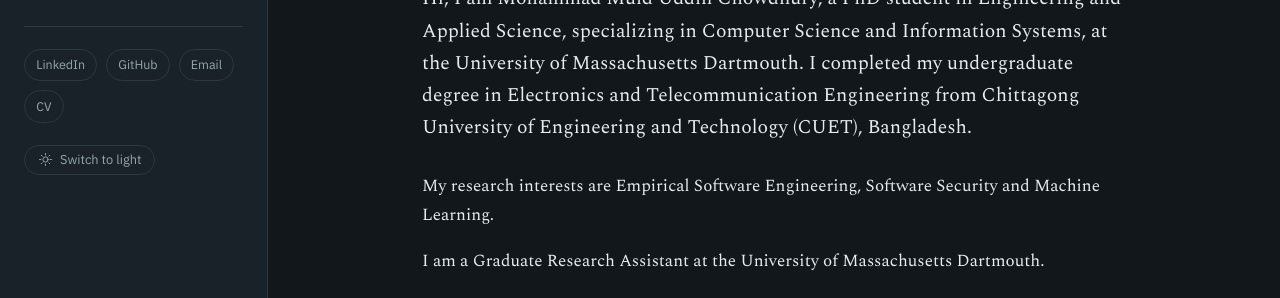
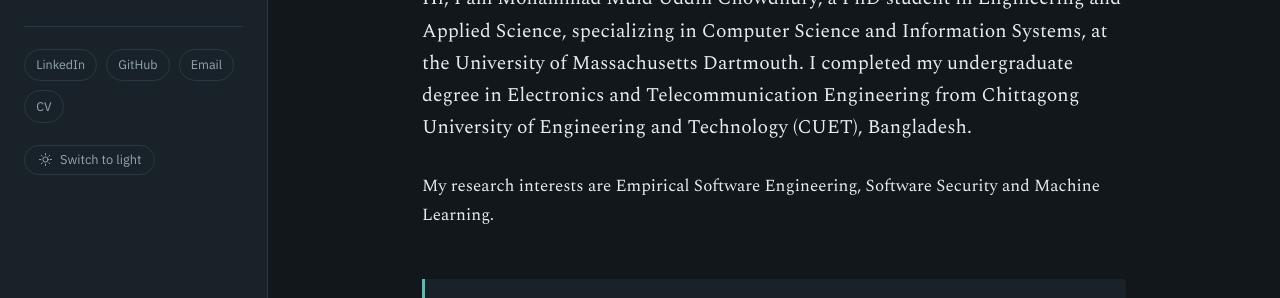
Before and after one commit to muid-uddin-chowdhury/muid-uddin-chowdhury.github.io, a plain HTML site: page index.html in a window 1280 px wide. Shown: the part 424-722 px from the top of the page. Drawn offline with nearby package versions, Linux system fonts and the light colour scheme.

Commit message:
Remove personal introduction paragraph
Removed personal information about being a Graduate Research Assistant.

```diff
--- a/index.html
+++ b/index.html
@@ -81,11 +81,6 @@
         My research interests are Empirical Software Engineering, Software Security and Machine Learning.
       </p>
 
-      <p>
-        I am a Graduate Research Assistant at the University of Massachusetts
-        Dartmouth.
-      </p>
-
       <!-- Paste your own closing quotation here, or delete this block. -->
       <blockquote class="pullquote">
         <p>Your quotation goes here.</p>
```
